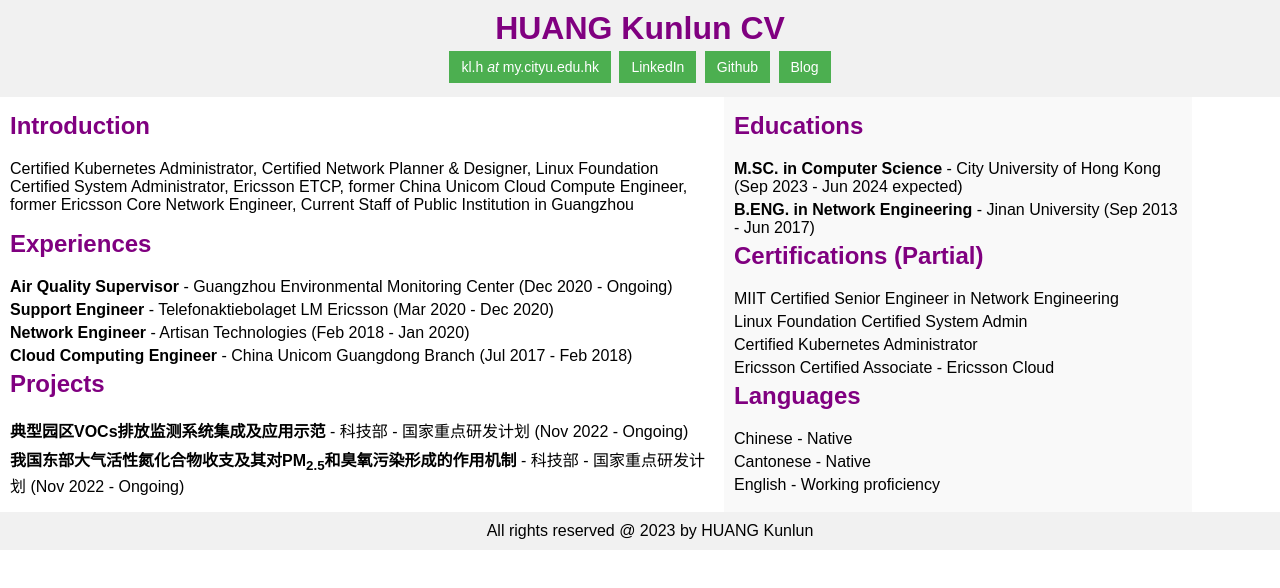
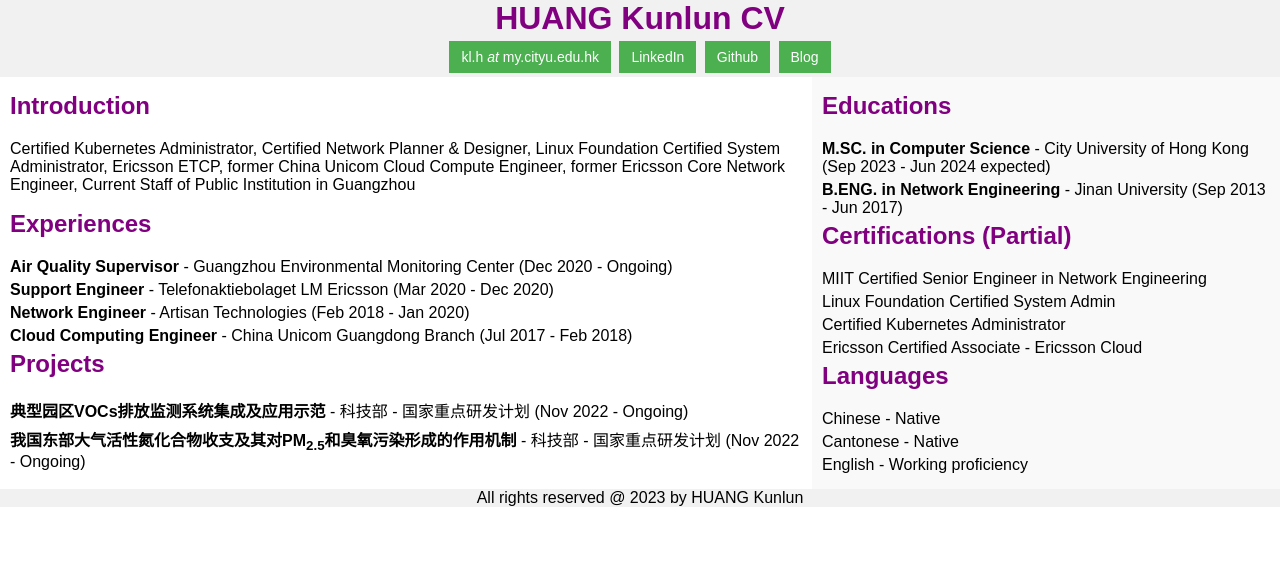
Before and after one commit to kunlunh/hklcv, a plain HTML site: page index.html in a window 1280 px wide. Drawn offline with Linux system fonts and the light colour scheme.

Commit message:
Update index.html

```diff
--- a/index.html
+++ b/index.html
@@ -2,8 +2,7 @@
 <html lang="en">
 
 <head>
-    <script type="application/ld+json">
-{"@context":"https://schema.org","@type":"WebSite","headline":"HKL's CV","name":"hkl.one","url":"https://hkl.one/"}</script>
+    <title>HKL's CV</title>
     <meta name="viewport" content="width=device-width, initial-scale=1">
     <style>
         body {
@@ -14,7 +13,6 @@
 
         header {
             background-color: #f1f1f1;
-            padding: 10px;
             text-align: center;
         }
 
@@ -49,13 +47,13 @@
         }
 
         .column {
-            width: 90%;
+            width: 100%;
             padding: 10px;
         }
 
         .column-left {
             flex: 1;
-            max-width: 55%;
+            max-width: 65%;
         }
 
         .column-right {
@@ -87,7 +85,6 @@
 
         footer {
             background-color: #f1f1f1;
-            padding: 10px;
             text-align: center;
             width: 100%;
         }
```
